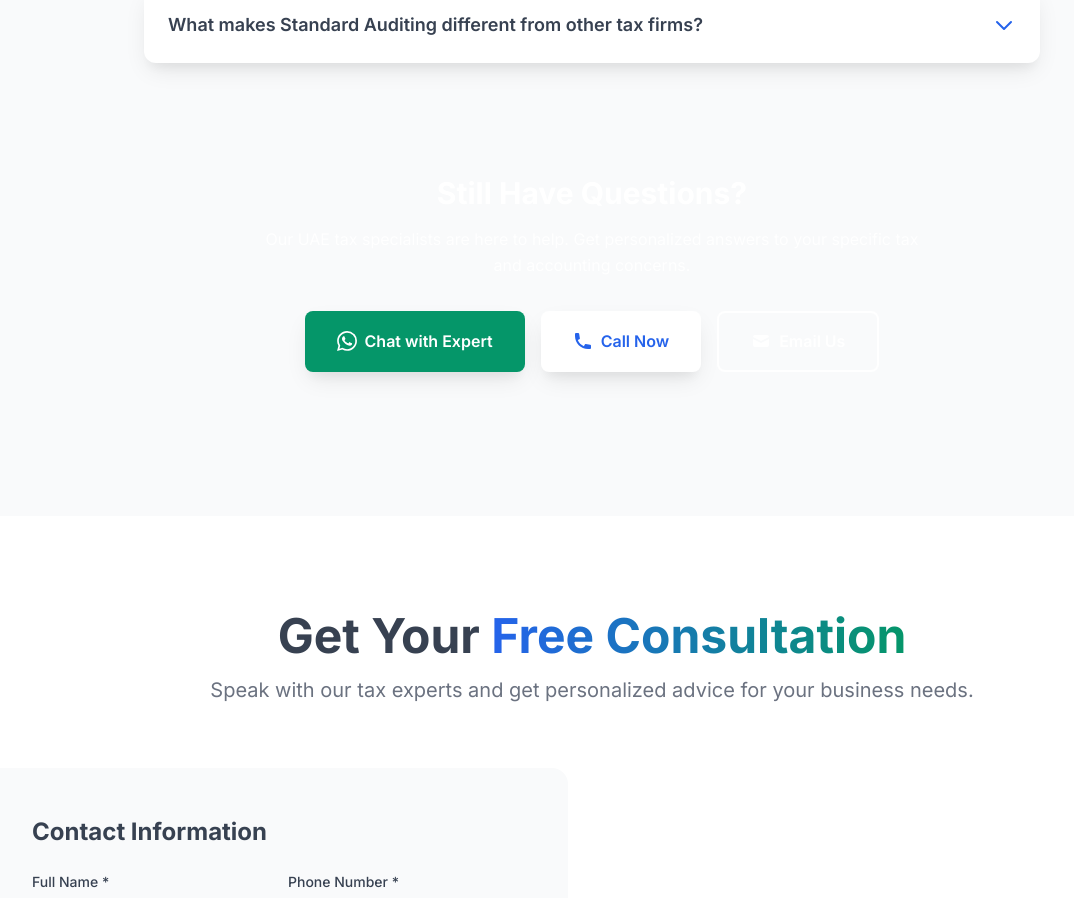
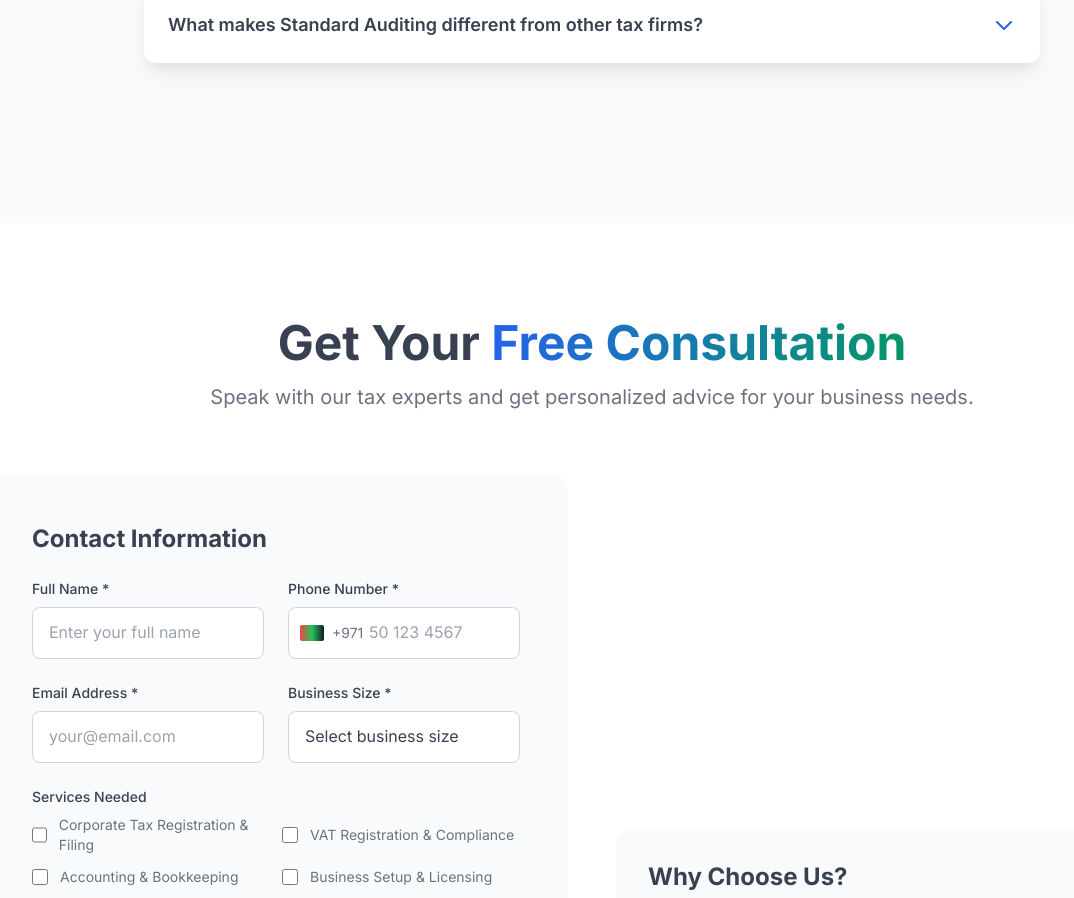
Before and after one commit to AkshayKeerti/StandardAuditingLP, a React (Create React App) app: page / in a window 1280 px wide. Shown: the part 8740-9638 px from the top of the page, without its empty margins (48-1122 px from the left). Built offline with nearby package versions, Linux system fonts and the light colour scheme.

Commit message:
Remove 'Still Have Questions?' CTA section from FAQ component

```diff
--- a/src/components/FAQ.js
+++ b/src/components/FAQ.js
@@ -84,45 +84,7 @@
             ))}
           </div>
 
-          {/* CTA Section */}
-          <div className="bg-gradient-bg rounded-2xl p-8 lg:p-12 text-white text-center">
-            <h3 className="text-3xl font-bold mb-4">Still Have Questions?</h3>
-            <p className="text-white/90 mb-8 max-w-2xl mx-auto">
-              Our UAE tax specialists are here to help. Get personalized answers to your specific tax and accounting concerns.
-            </p>
-            <div className="flex flex-col sm:flex-row gap-4 justify-center">
-              <a
-                href="https://wa.me/971503821750"
-                target="_blank"
-                rel="noopener noreferrer"
-                className="flex items-center justify-center space-x-2 bg-secondary hover:bg-secondary-dark text-white px-8 py-4 rounded-lg font-semibold transition-all duration-300 transform hover:scale-105 shadow-custom"
-              >
-                <svg className="w-5 h-5" fill="currentColor" viewBox="0 0 24 24">
-                  <path d="M17.472 14.382c-.297-.149-1.758-.867-2.03-.967-.273-.099-.471-.148-.67.15-.197.297-.767.966-.94 1.164-.173.199-.347.223-.644.075-.297-.15-1.255-.463-2.39-1.475-.883-.788-1.48-1.761-1.653-2.059-.173-.297-.018-.458.13-.606.134-.133.298-.347.446-.52.149-.174.198-.298.298-.497.099-.198.05-.371-.025-.52-.075-.149-.669-1.612-.916-2.207-.242-.579-.487-.5-.669-.51-.173-.008-.371-.01-.57-.01-.198 0-.52.074-.792.372-.272.297-1.04 1.016-1.04 2.479 0 1.462 1.065 2.875 1.213 3.074.149.198 2.096 3.2 5.077 4.487.709.306 1.262.489 1.694.625.712.227 1.36.195 1.871.118.571-.085 1.758-.719 2.006-1.413.248-.694.248-1.289.173-1.413-.074-.124-.272-.198-.57-.347m-5.421 7.403h-.004a9.87 9.87 0 01-5.031-1.378l-.361-.214-3.741.982.998-3.648-.235-.374a9.86 9.86 0 01-1.51-5.26c.001-5.45 4.436-9.884 9.888-9.884 2.64 0 5.122 1.03 6.988 2.898a9.825 9.825 0 012.893 6.994c-.003 5.45-4.437 9.884-9.885 9.884m8.413-18.297A11.815 11.815 0 0012.05 0C5.495 0 .16 5.335.157 11.892c0 2.096.547 4.142 1.588 5.945L.057 24l6.305-1.654a11.882 11.882 0 005.683 1.448h.005c6.554 0 11.89-5.335 11.893-11.893A11.821 11.821 0 0020.885 3.488"/>
-                </svg>
-                  <span>Chat with Expert</span>
-              </a>
-              <a
-                href="tel:+971503821750"
-                className="flex items-center justify-center space-x-2 bg-white hover:bg-gray-100 text-primary px-8 py-4 rounded-lg font-semibold transition-all duration-300 transform hover:scale-105 shadow-custom"
-              >
-                <svg className="w-5 h-5" fill="currentColor" viewBox="0 0 20 20">
-                  <path d="M2 3a1 1 0 011-1h2.153a1 1 0 01.986.836l.74 4.435a1 1 0 01-.54 1.06l-1.548.773a11.037 11.037 0 006.105 6.105l.774-1.548a1 1 0 011.059-.54l4.435.74a1 1 0 01.836.986V17a1 1 0 01-1 1h-2C7.82 18 2 12.18 2 5V3z" />
-                </svg>
-                  <span>Call Now</span>
-              </a>
-              <button
-                onClick={() => document.getElementById('contact-form').scrollIntoView({ behavior: 'smooth' })}
-                className="flex items-center justify-center space-x-2 border-2 border-white text-white hover:bg-white hover:text-primary px-8 py-4 rounded-lg font-semibold transition-all duration-300 transform hover:scale-105"
-              >
-                <svg className="w-5 h-5" fill="currentColor" viewBox="0 0 20 20">
-                  <path d="M2.003 5.884L10 9.882l7.997-3.998A2 2 0 0016 4H4a2 2 0 00-1.997 1.884z" />
-                  <path d="M18 8.118l-8 4-8-4V14a2 2 0 002 2h12a2 2 0 002-2V8.118z" />
-                </svg>
-                  <span>Email Us</span>
-                </button>
-            </div>
-          </div>
+
         </div>
       </div>
     </section>
```
